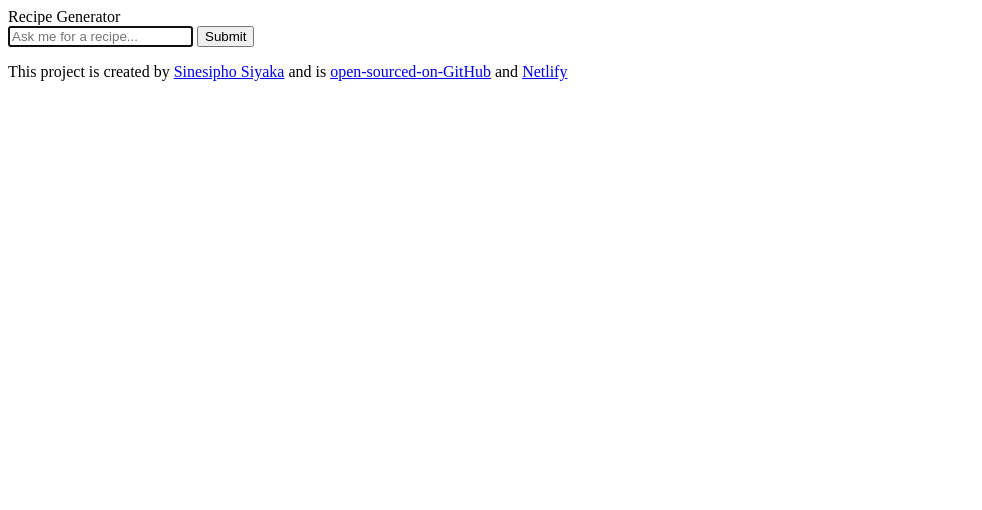
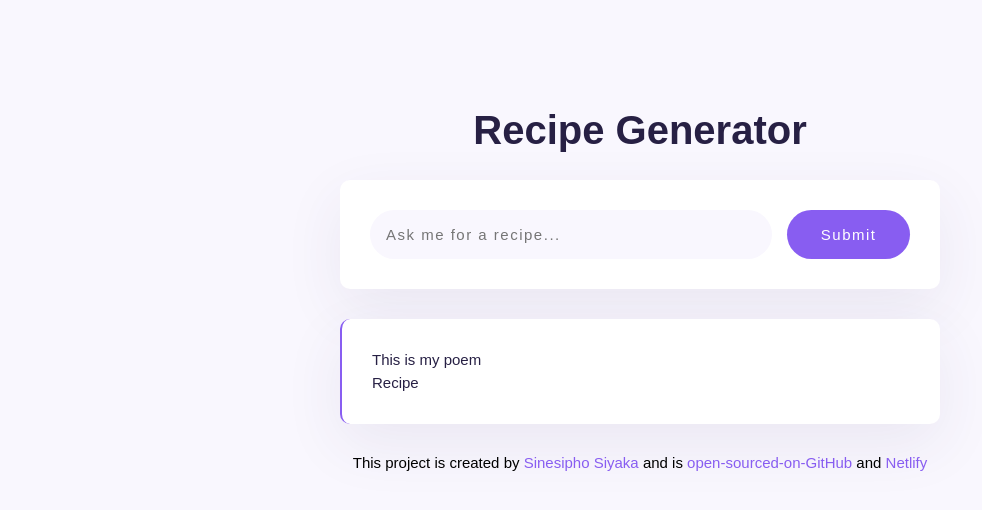
Before and after one commit to Sine-sipho/From-Scratch-Recipe-Generator, a plain HTML site: page index.html in a window 1280 px wide. Shown: the whole page, without its empty margins (0-982 px from the left). Drawn offline with nearby package versions, Linux system fonts and the light colour scheme.

Commit message:
Added styling to the page

```diff
--- a/index.html
+++ b/index.html
@@ -3,13 +3,16 @@
   <head>
     <meta charset="UTF-8" />
     <meta name="viewport" content="width=device-width, initial-scale=1.0" />
-    <link href="src/style.css" rel="css/stylesheet" />
+    <link href="src/style.css" rel="stylesheet" />
     <script src="https://cdn.jsdelivr.net/npm/axios@1.6.7/dist/axios.min.js"></script>
     <script src="https://unpkg.com/typewriter-effect@latest/dist/core.js"></script>
     <title>Recipe Generator</title>
   </head>
   <body>
-    <header>Recipe Generator</header>
+    <div class="container">
+      <header>
+        <h1 class="heading">Recipe Generator</h1>
+      </header>
       <main>
         <form class="search-form">
           <div class="form-container">
@@ -24,7 +27,10 @@
             <input type="submit" class="button" />
           </div>
         </form>
-      <div class="request"></div>
+        <div class="request">
+          <p>This is my poem</p>
+          <p>Recipe</p>
+        </div>
       </main>
       <footer>
         <p>
@@ -33,12 +39,16 @@
             >Sinesipho Siyaka</a
           >
           and is
-        <a href="https://github.com/Sine-sipho/Meteo" target="_blank"
+          <a
+            href="https://github.com/Sine-sipho/From-Scratch-Recipe-Generator"
+            target="_blank"
             >open-sourced-on-GitHub</a
           >
-        and <a href="#" target="_blank">Netlify</a>
+          and
+          <a href="https://scratchrecipes.netlify.app/" target="_">Netlify</a>
         </p>
       </footer>
+    </div>
     <script src="src/index.js"></script>
   </body>
 </html>
--- a/src/style.css
+++ b/src/style.css
@@ -0,0 +1,81 @@
+* {
+  margin: 0;
+  padding: 0;
+  box-sizing: border-box;
+  font-family: sans-serif;
+}
+body {
+  background: #f9f7fe;
+}
+
+.container {
+  max-width: 600px;
+  margin: 100px auto;
+}
+.heading {
+  text-align: center;
+  font-weight: 800;
+  line-height: 1.5;
+  color: #272044;
+  margin-bottom: 20px;
+  font-size: 40px;
+}
+.form-container {
+  padding: 30px;
+  border-radius: 10px;
+  background-color: #fff;
+  display: flex;
+  box-shadow: 0px 20px 60px rgba(65, 50, 100, 0.08);
+  margin-bottom: 30px;
+}
+.text-input {
+  width: 80%;
+  padding: 16px;
+  background: #f9f7fe;
+  border-radius: 50px;
+  border: none;
+  outline: none;
+  letter-spacing: 0.1em;
+  font-size: 15px;
+}
+.text-input:hover {
+  outline: 2px solid rgba(39, 33, 66, 0.5);
+}
+.button {
+  margin-left: 15px;
+  background: #885df1;
+  width: 130px;
+  border-radius: 50px;
+  padding: 10px 16px;
+  border: none;
+  letter-spacing: 0.1em;
+  color: #fff;
+  font-weight: 500;
+  font-size: 15px;
+  cursor: pointer;
+}
+.button:hover {
+  background: #f9f7fe;
+  color: #885df1;
+  border: 2px solid #885df1;
+}
+.request {
+  background: #fff;
+  border-radius: 10px;
+  font-size: 15px;
+  padding: 30px;
+  line-height: 1.5em;
+  border-left: 2px solid #885df1;
+  box-shadow: 0px 20px 60px rgba(65, 50, 100, 0.08);
+  color: #272044;
+}
+
+footer {
+  margin-top: 30px;
+  font-size: 15px;
+  text-align: center;
+}
+footer a {
+  text-decoration: none;
+  color: #885df1;
+}
```
Also changed, not shown: 1 other file. Lines whose indentation alone changed are shown as unchanged.
